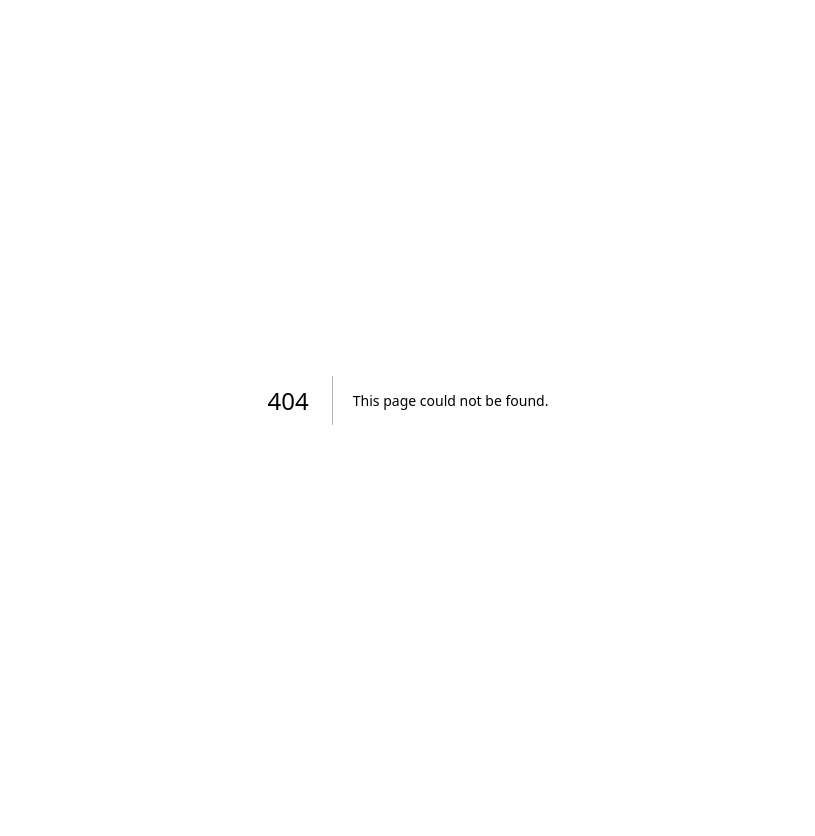
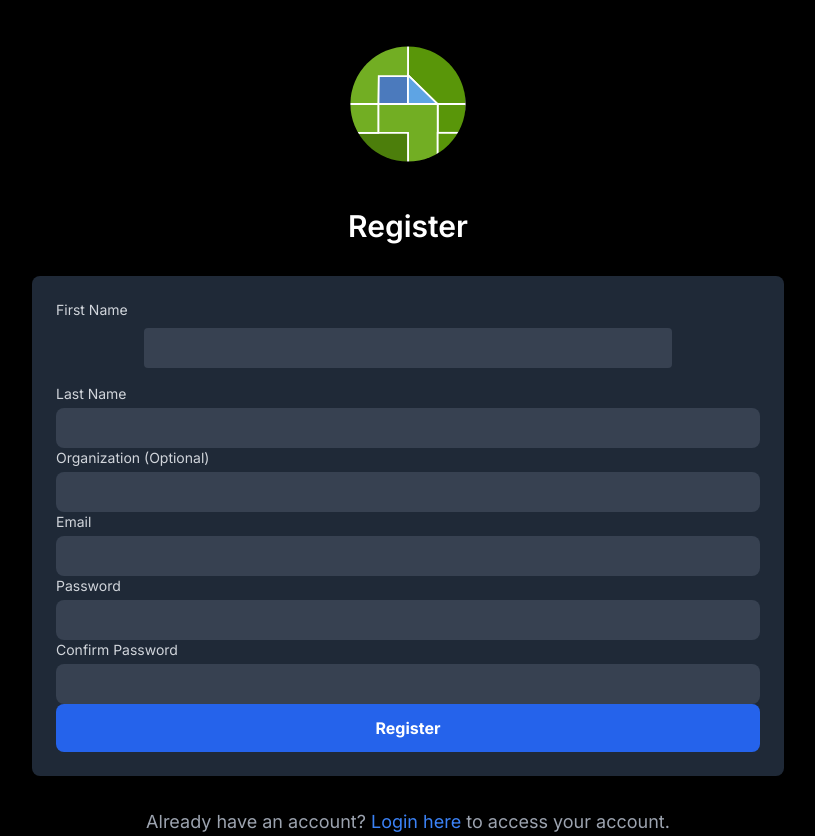
Before and after one commit to forestdatapartnership/whisp-app, a Next.js app: page /register in a window 1280 px wide. Before the commit this address had no page. Shown: the whole page, without its empty margins (232-1047 px from the left). Before the commit the page ends 800 px from the top, so only its background shows below. Built offline with nearby package versions, Linux system fonts and the light colour scheme.

Commit message:
add pages and refactor withAuth

```diff
--- a/src/app/(home)/page.tsx
+++ b/src/app/(home)/page.tsx
@@ -32,9 +32,27 @@ export default function Home() {
           processed via Google Earth Engine.
         </p>
       </section>
+      <section className="mt-8 text-center">
+        <h2 className="text-xl font-semibold mb-4">Need an API key?</h2>
+        <div className="flex justify-center gap-4">
+          <button
+            onClick={() => window.location.href = '/login'}
+            className="px-6 py-3 bg-blue-500 text-white font-bold rounded hover:bg-blue-700 focus:outline-none focus:ring-2 focus:ring-blue-500"
+          >
+            Login
+          </button>
+          <button
+            onClick={() => window.location.href = '/register'}
+            className="px-6 py-3 bg-green-500 text-white font-bold rounded hover:bg-green-700 focus:outline-none focus:ring-2 focus:ring-green-500"
+          >
+            Register
+          </button>
+        </div>
+      </section>
       <div className='my-8'>
         <SubmitGeometry />
       </div>
+
       <section className="mt-8">
         <p className="text-lg text-gray-400 italic">
           Make sure that the geometries are in WGS84 Coordinate Reference System (EPSG code: 4326) and that your file does not contain entries without coordinates to avoid errors.
--- /dev/null
+++ b/src/app/login/page.tsx
@@ -0,0 +1,93 @@
+"use client";
+
+import { useState } from "react";
+import { useRouter } from "next/navigation";
+
+const LoginPage: React.FC = () => {
+  const [email, setEmail] = useState("");
+  const [password, setPassword] = useState("");
+  const [error, setError] = useState("");
+  const router = useRouter();
+
+  const handleLogin = async (e: React.FormEvent) => {
+    e.preventDefault();
+    setError("");
+
+    try {
+      const response = await fetch("/api/auth/login", {
+        method: "POST",
+        headers: {
+          "Content-Type": "application/json",
+        },
+        body: JSON.stringify({ email, password }),
+      });
+
+      if (!response.ok) {
+        const data = await response.json();
+        throw new Error(data.error || "Login failed");
+      }
+
+      router.push("/");
+    } catch (err: any) {
+      setError(err.message);
+    }
+  };
+
+  return (
+    <main className="text-center mx-auto px-2 max-w-3xl">
+      <h1 className="text-3xl font-semibold mt-8">Login</h1>
+      <section className="mt-8">
+        {error && (
+          <div className="mb-4 text-sm text-red-500">{error}</div>
+        )}
+        <form onSubmit={handleLogin} className="bg-gray-900 p-6 rounded shadow-md">
+          <div className="mb-4">
+            <label htmlFor="email" className="block text-sm text-gray-400 mb-2">
+              Email
+            </label>
+            <input
+              id="email"
+              type="email"
+              value={email}
+              onChange={(e) => setEmail(e.target.value)}
+              className="w-full px-3 py-2 text-gray-900 rounded focus:outline-none focus:ring-2 focus:ring-blue-500"
+              required
+            />
+          </div>
+          <div className="mb-6">
+            <label htmlFor="password" className="block text-sm text-gray-400 mb-2">
+              Password
+            </label>
+            <input
+              id="password"
+              type="password"
+              value={password}
+              onChange={(e) => setPassword(e.target.value)}
+              className="w-full px-3 py-2 text-gray-900 rounded focus:outline-none focus:ring-2 focus:ring-blue-500"
+              required
+            />
+          </div>
+          <button
+            type="submit"
+            className="w-full py-2 px-4 bg-blue-500 text-white font-bold rounded hover:bg-blue-700 focus:outline-none focus:ring-2 focus:ring-blue-500"
+          >
+            Login
+          </button>
+        </form>
+      </section>
+      <section className="mt-8">
+        <p className="text-lg text-gray-400">
+          Don&apos;t have an account?{' '}
+          <a
+            href="/register"
+            className="text-[#3B82F6] hover:underline"
+          >
+            Register here
+          </a>{' '}to get started.
+        </p>
+      </section>
+    </main>
+  );
+};
+
+export default LoginPage;
--- /dev/null
+++ b/src/app/register/page.tsx
@@ -0,0 +1,157 @@
+"use client";
+
+import { useState } from "react";
+import { useRouter } from "next/navigation";
+
+const RegisterPage: React.FC = () => {
+  const [name, setName] = useState("");
+  const [lastName, setLastName] = useState("");
+  const [organization, setOrganization] = useState("");
+  const [email, setEmail] = useState("");
+  const [password, setPassword] = useState("");
+  const [confirmPassword, setConfirmPassword] = useState("");
+  const [error, setError] = useState("");
+  const router = useRouter();
+
+  const handleRegister = async (e: React.FormEvent) => {
+    e.preventDefault();
+    setError("");
+
+    if (password !== confirmPassword) {
+      setError("Passwords do not match");
+      return;
+    }
+
+    try {
+      const response = await fetch("/api/auth/register", {
+        method: "POST",
+        headers: {
+          "Content-Type": "application/json",
+        },
+        body: JSON.stringify({ name, lastName, organization, email, password }),
+      });
+
+      if (!response.ok) {
+        const data = await response.json();
+        throw new Error(data.error || "Registration failed");
+      }
+
+      router.push("/login");
+    } catch (err: any) {
+      setError(err.message);
+    }
+  };
+
+  return (
+    <main className="text-center mx-auto px-2 max-w-3xl">
+      <section className="mt-8">
+        {error && (
+          <div className="mb-4 text-sm text-red-500">{error}</div>
+        )}
+        <div className="flex justify-center mb-6">
+          <img src="/whisp_logo.svg" alt="Whisp Logo" className="h-36" />
+        </div>
+        <h1 className="text-3xl font-semibold my-8">Register</h1>
+
+        <form onSubmit={handleRegister} className="bg-gray-800 p-6 rounded-lg shadow-lg">
+          <div className="mb-4">
+            <label htmlFor="name" className="block text-sm text-gray-300 mb-2 text-left">
+              First Name
+            </label>
+            <input
+              id="name"
+              type="text"
+              value={name}
+              onChange={(e) => setName(e.target.value)}
+              className="w-3/4 px-3 py-2 bg-gray-700 text-gray-200 rounded focus:outline-none focus:ring-2 focus:ring-blue-500"
+              required
+            />
+          </div>
+          <div className="flex flex-col items-start">
+            <label htmlFor="lastName" className="text-sm text-gray-300 mb-1">
+              Last Name
+            </label>
+            <input
+              id="lastName"
+              type="text"
+              value={lastName}
+              onChange={(e) => setLastName(e.target.value)}
+              className="w-full px-4 py-2 bg-gray-700 text-gray-200 rounded-lg focus:outline-none focus:ring-2 focus:ring-blue-500"
+              required
+            />
+          </div>
+          <div className="flex flex-col items-start">
+            <label htmlFor="organization" className="text-sm text-gray-300 mb-1">
+              Organization (Optional)
+            </label>
+            <input
+              id="organization"
+              type="text"
+              value={organization}
+              onChange={(e) => setOrganization(e.target.value)}
+              className="w-full px-4 py-2 bg-gray-700 text-gray-200 rounded-lg focus:outline-none focus:ring-2 focus:ring-blue-500"
+            />
+          </div>
+          <div className="flex flex-col items-start">
+            <label htmlFor="email" className="text-sm text-gray-300 mb-1">
+              Email
+            </label>
+            <input
+              id="email"
+              type="email"
+              value={email}
+              onChange={(e) => setEmail(e.target.value)}
+              className="w-full px-4 py-2 bg-gray-700 text-gray-200 rounded-lg focus:outline-none focus:ring-2 focus:ring-blue-500"
+              required
+            />
+          </div>
+          <div className="flex flex-col items-start">
+            <label htmlFor="password" className="text-sm text-gray-300 mb-1">
+              Password
+            </label>
+            <input
+              id="password"
+              type="password"
+              value={password}
+              onChange={(e) => setPassword(e.target.value)}
+              className="w-full px-4 py-2 bg-gray-700 text-gray-200 rounded-lg focus:outline-none focus:ring-2 focus:ring-blue-500"
+              required
+            />
+          </div>
+          <div className="flex flex-col items-start">
+            <label htmlFor="confirmPassword" className="text-sm text-gray-300 mb-1">
+              Confirm Password
+            </label>
+            <input
+              id="confirmPassword"
+              type="password"
+              value={confirmPassword}
+              onChange={(e) => setConfirmPassword(e.target.value)}
+              className="w-full px-4 py-2 bg-gray-700 text-gray-200 rounded-lg focus:outline-none focus:ring-2 focus:ring-blue-500"
+              required
+            />
+          </div>
+          <button
+            type="submit"
+            className="w-full py-3 bg-blue-600 text-white font-bold rounded-lg hover:bg-blue-700 focus:outline-none focus:ring-2 focus:ring-blue-500"
+          >
+            Register
+          </button>
+        </form>
+      </section>
+      <section className="mt-8">
+        <p className="text-lg text-gray-400">
+          Already have an account?{' '}
+          <a
+            href="/login"
+            className="text-[#3B82F6] hover:underline"
+          >
+            Login here
+          </a>{' '}to access your account.
+        </p>
+      </section>
+    </main>
+  );
+};
+
+export default RegisterPage;
--- a/src/components/Navbar.tsx
+++ b/src/components/Navbar.tsx
@@ -26,6 +26,10 @@ const Navbar: React.FC = () => {
                 <div className="flex mx-12 justify-end items-center">
                     <Link target="_blank" href="https://openforis.org/solutions/whisp" className="hover:text-gray-300 mx-4">
                         About
+                    </Link>
+
+                    <Link href="/login" className="hover:text-gray-300 mx-4">
+                        Login
                     </Link>
 
                     <div className="relative mx-4">
```
Also changed, not shown: src/middlewares/withAuth.ts (+8 -10 lines).
